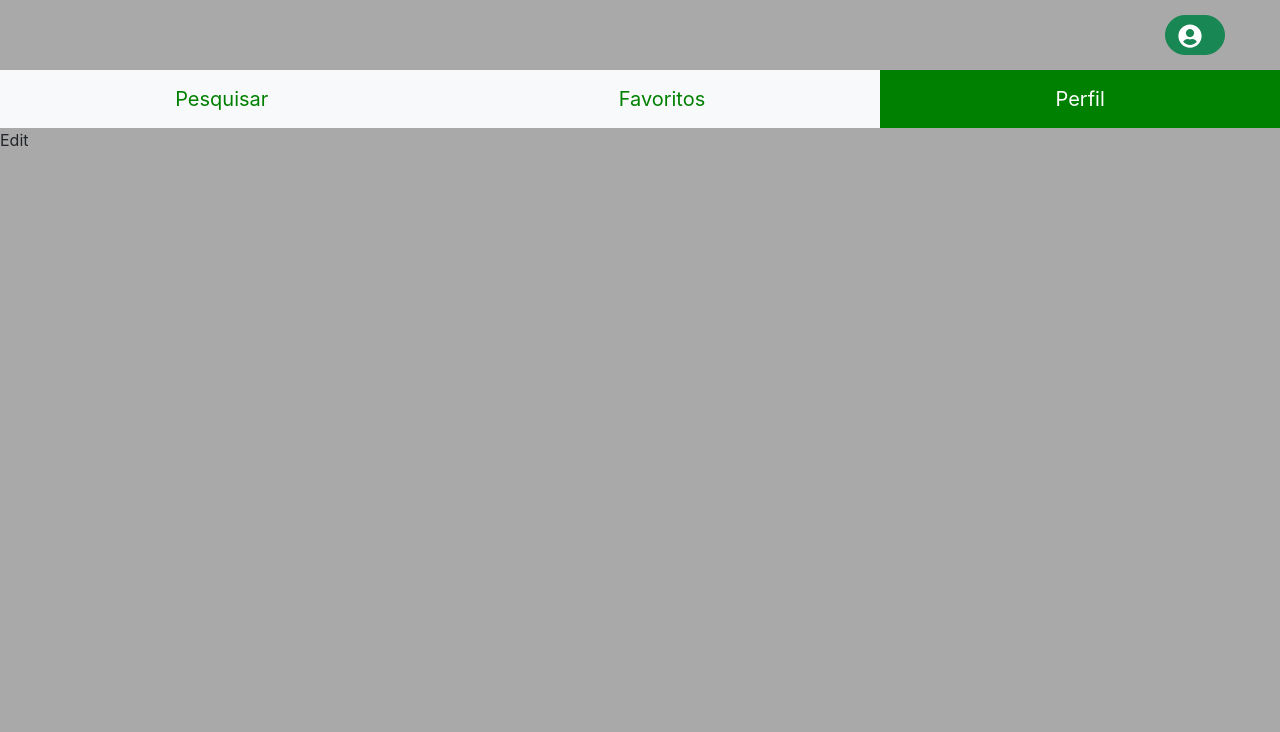
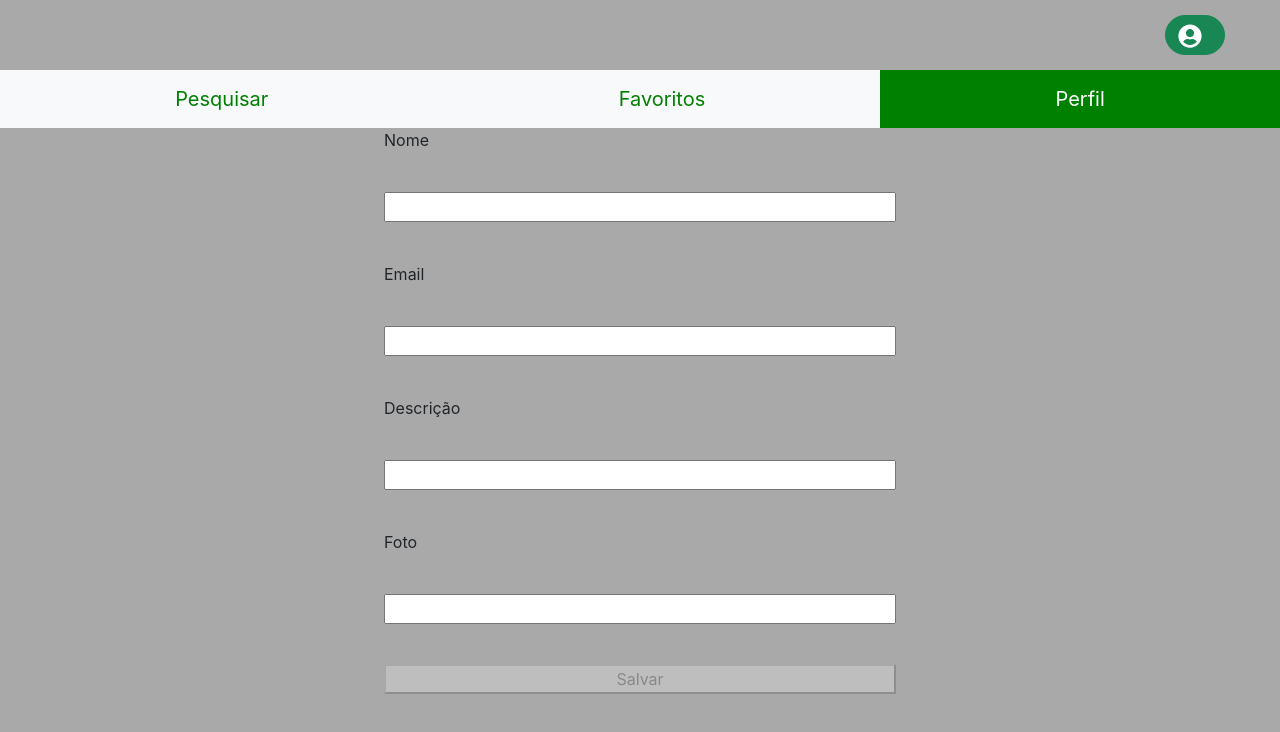
Before and after one commit to angelofonseca/tunehub, a React (Vite) app: page /profile/edit in a window 1280 px wide. Shown: the top 732 px of the page. Built offline with nearby package versions, Linux system fonts and the light colour scheme.

Commit message:
Requisito 10

```diff
--- a/src/App.tsx
+++ b/src/App.tsx
@@ -6,7 +6,7 @@ import Search from './pages/Search/Search';
 import Album from './pages/Album/Album';
 import Favorites from './pages/Favorites/Favorites';
 import Profile from './pages/Profile/Profile';
-import Edit from './pages/Profile/Edit/Edit';
+import ProfileEdit from './pages/Profile/Edit/ProfileEdit';
 import NotFound from './pages/NotFound/NotFound';
 import Layout from './components/Layout/Layout';
 import { AlbumType, SongType } from './types';
@@ -43,7 +43,10 @@ function App() {
           /> }
         />
         <Route path="/profile" element={ <Profile loadProps={ { load, setLoad } } /> } />
-        <Route path="profile/edit" element={ <Edit /> } />
+        <Route
+          path="/profile/edit"
+          element={ <ProfileEdit /> }
+        />
         <Route path="/*" element={ <NotFound /> } />
       </Route>
     </Routes>
--- a/src/pages/Album/Album.tsx
+++ b/src/pages/Album/Album.tsx
@@ -55,8 +55,8 @@ function Album({ loadProps, favoritesProps }: {
       result = [...favorites, music];
       await addSong(music);
     }
+    setLoad(false);
     setFavorites(result);
-    setLoad(false);
   };
 
   if (load) return <Loading />;
--- a/src/pages/Profile/Edit/Edit.tsx
+++ /dev/null
@@ -1,7 +0,0 @@
-function Edit() {
-  return (
-    <div>Edit</div>
-  );
-}
-
-export default Edit;
--- /dev/null
+++ b/src/pages/Profile/Edit/ProfileEdit.tsx
@@ -0,0 +1,106 @@
+/* eslint-disable react-hooks/exhaustive-deps */
+import { useEffect, useState } from 'react';
+import { useNavigate } from 'react-router-dom';
+import Loading from '../../../components/Loading/Loading';
+import { UserType } from '../../../types';
+import { getUser, updateUser } from '../../../services/userAPI';
+
+function ProfileEdit() {
+  const [load, setLoad] = useState(true);
+  const userInfo = {
+    name: '',
+    email: '',
+    image: '',
+    description: '',
+  };
+
+  const [user, setUser] = useState<UserType>(userInfo);
+  const navigate = useNavigate();
+
+  useEffect(() => {
+    const getData = async () => {
+      setLoad(true);
+      const userData = await getUser();
+      setUser(userData);
+      setLoad(false);
+    };
+    getData();
+  }, []);
+
+  const emailRegex = /^[\w-.]+@([\w-]+\.)+[\w-]{2,4}$/;
+  const isDisabled = !user.name
+  || !user.description
+  || !user.image
+  || !emailRegex.test(user.email);
+
+  const handleSubmit = async (event:React.FormEvent<HTMLFormElement>) => {
+    event.preventDefault();
+    setLoad(true);
+    await updateUser(user);
+    setLoad(false);
+    navigate('/profile');
+  };
+
+  const handleChange = (event:React.ChangeEvent<HTMLInputElement>) => {
+    setUser((prevData) => (
+      {
+        ...prevData,
+        [event.target.name]: event.target.value,
+      }
+    ));
+  };
+
+  if (load) return <Loading />;
+
+  return (
+    <form onSubmit={ handleSubmit }>
+      <label htmlFor="name">Nome</label>
+      <input
+        data-testid="edit-input-name"
+        type="text"
+        name="name"
+        id="name"
+        value={ user.name }
+        onChange={ handleChange }
+      />
+
+      <label htmlFor="email">Email</label>
+      <input
+        data-testid="edit-input-email"
+        type="email"
+        name="email"
+        id="email"
+        value={ user.email }
+        onChange={ handleChange }
+      />
+      <label htmlFor="description">Descrição</label>
+      <input
+        data-testid="edit-input-description"
+        type="text"
+        name="description"
+        id="description"
+        value={ user.description }
+        onChange={ handleChange }
+      />
+      <label htmlFor="image">Foto</label>
+      <input
+        data-testid="edit-input-image"
+        type="text"
+        name="image"
+        id="image"
+        value={ user.image }
+        onChange={ handleChange }
+      />
+
+      <button
+        data-testid="edit-button-save"
+        type="submit"
+        disabled={ isDisabled }
+      >
+        Salvar
+      </button>
+    </form>
+  );
+}
+
+export default ProfileEdit;
--- a/src/pages/Profile/Profile.tsx
+++ b/src/pages/Profile/Profile.tsx
@@ -1,6 +1,6 @@
 /* eslint-disable react-hooks/exhaustive-deps */
 import { useEffect, useState } from 'react';
-import { useNavigate, Link } from 'react-router-dom';
+import { Link } from 'react-router-dom';
 import { getUser } from '../../services/userAPI';
 import { LoadType, UserType } from '../../types';
 import Loading from '../../components/Loading/Loading';
@@ -8,14 +8,13 @@ import Loading from '../../components/Loading/Loading';
 function Profile({ loadProps }: { loadProps: LoadType }) {
   const { load, setLoad } = loadProps;
   const [user, setUser] = useState<UserType>();
-  // const navigate = useNavigate();
 
   useEffect(() => {
     const getData = async () => {
       setLoad(true);
       const userData = await getUser();
+      setUser(userData);
       setLoad(false);
-      setUser(userData);
     };
     getData();
   }, []);
--- a/src/pages/Search/Search.tsx
+++ b/src/pages/Search/Search.tsx
@@ -20,7 +20,7 @@ function Search({ searchProps, loadProps }: {
     event.preventDefault();
 
     setLoad(true);
-    const getAlbums = await searchAlbumsAPI(name.toLowerCase());
+    const getAlbums = await searchAlbumsAPI(name);
 
     setLoad(false);
 
--- a/src/types.ts
+++ b/src/types.ts
@@ -29,10 +29,6 @@ export type SearchType = {
   searched: string;
   setSearched: React.Dispatch<React.SetStateAction<string>>;
 };
-// export type FavoritesType = {
-//   favorites: SongType[];
-//   setFavorites: React.Dispatch<React.SetStateAction<SongType[] | null>>;
-// };
 
 export type LoadType = {
   load: boolean;
```
